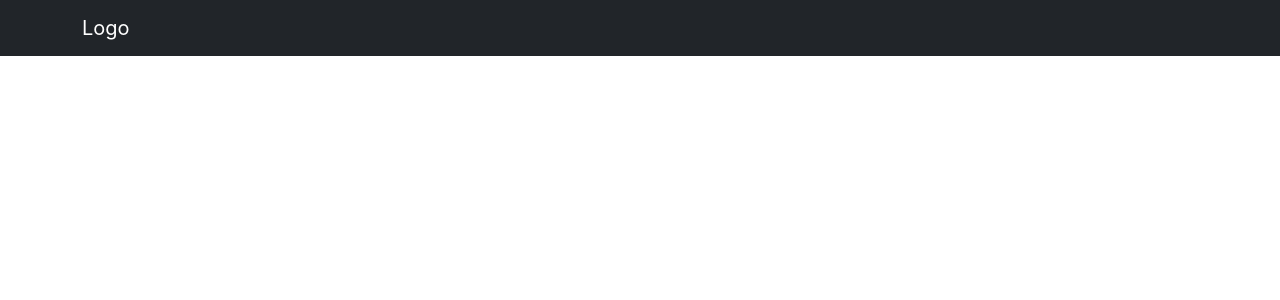
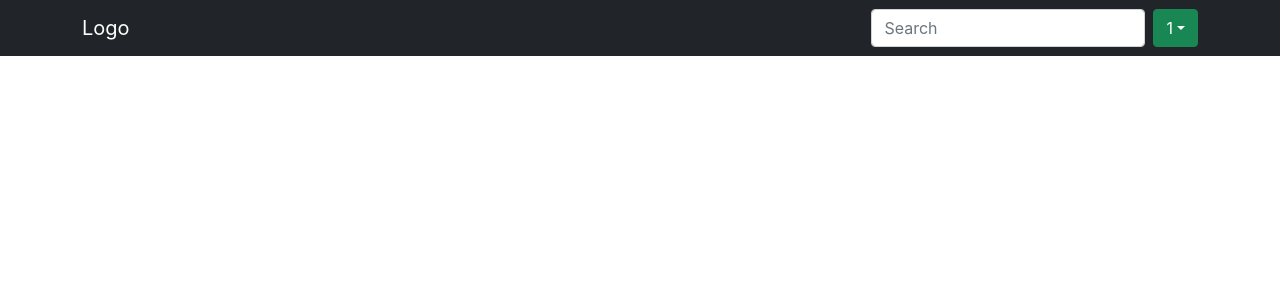
Before and after one commit to dansantander/contextapishop, a React (Create React App) app: page / in a window 1280 px wide. Shown: the top 300 px of the page. Built offline with nearby package versions, Linux system fonts and the light colour scheme.

Commit message:
chore: add collapsable searchbar

```diff
--- a/src/components/Header.js
+++ b/src/components/Header.js
@@ -1,13 +1,39 @@
 import React from 'react';
-import { Container, Navbar } from 'react-bootstrap';
+import { Container, Form, FormControl, Nav, Navbar, Dropdown } from 'react-bootstrap';
 
 const Header = () => {
   return (
-    <Navbar bg="dark" variant="dark">
+    <Navbar bg="dark" variant="dark" expand="lg">
       <Container>
-        <Navbar.Brand>
-            Logo
-        </Navbar.Brand>
+        <Navbar.Brand>Logo</Navbar.Brand>
+        <Navbar.Toggle aria-controls="navbarScroll" />
+        <Navbar.Collapse id="navbarScroll" className="justify-content-end">
+          <Form className="d-flex">
+            <FormControl
+              type="search"
+              placeholder="Search"
+              className="me-2"
+              aria-label="Search"
+            />
+          </Form>
+          <Nav
+            className="my-2 my-lg-0"
+            navbarScroll
+          >
+          <Dropdown>
+            <Dropdown.Toggle variant="success" id="dropdown-basic">
+              1
+            </Dropdown.Toggle>
+
+            <Dropdown.Menu>
+              <Dropdown.Item href="#/action-1">Action</Dropdown.Item>
+              <Dropdown.Item href="#/action-2">Another action</Dropdown.Item>
+              <Dropdown.Divider />
+              <Dropdown.Item href="#/action-3">Something else</Dropdown.Item>
+            </Dropdown.Menu>
+          </Dropdown>
+          </Nav>
+        </Navbar.Collapse>
       </Container>
     </Navbar>
   )
```
